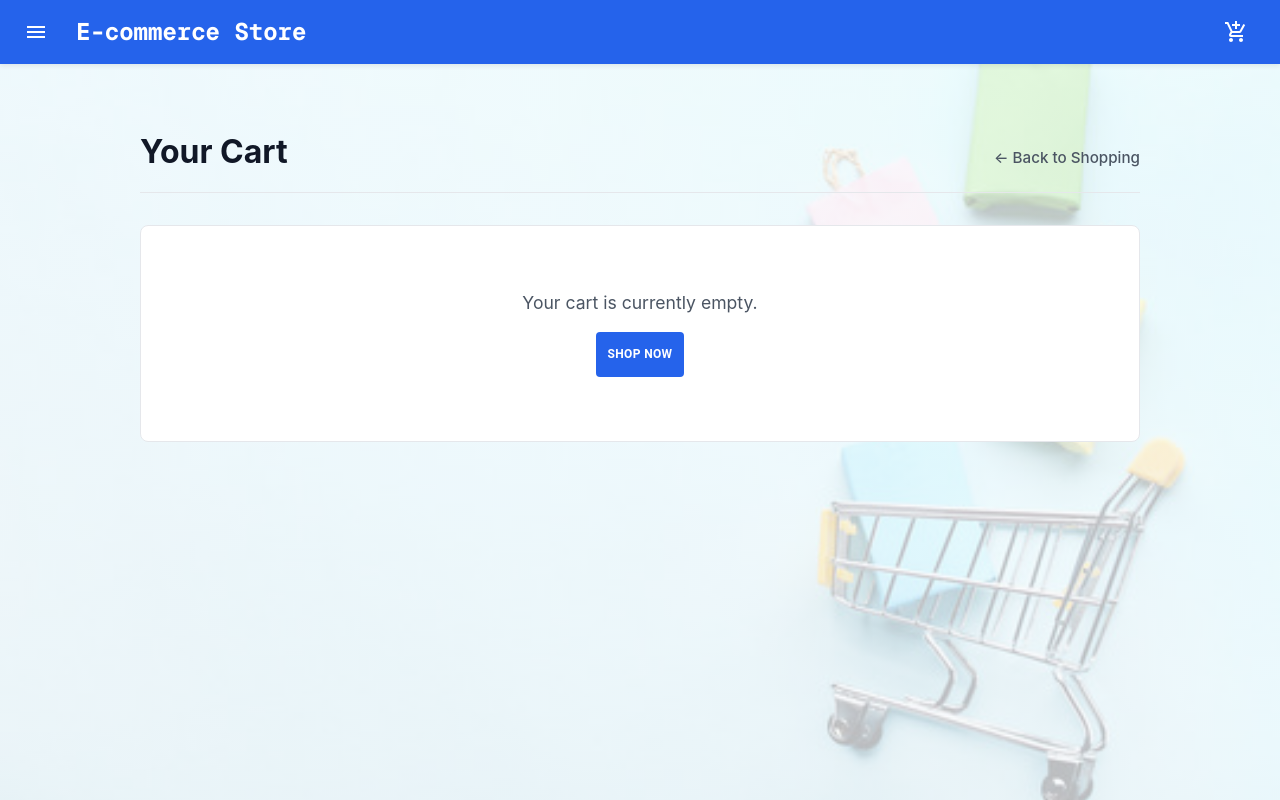
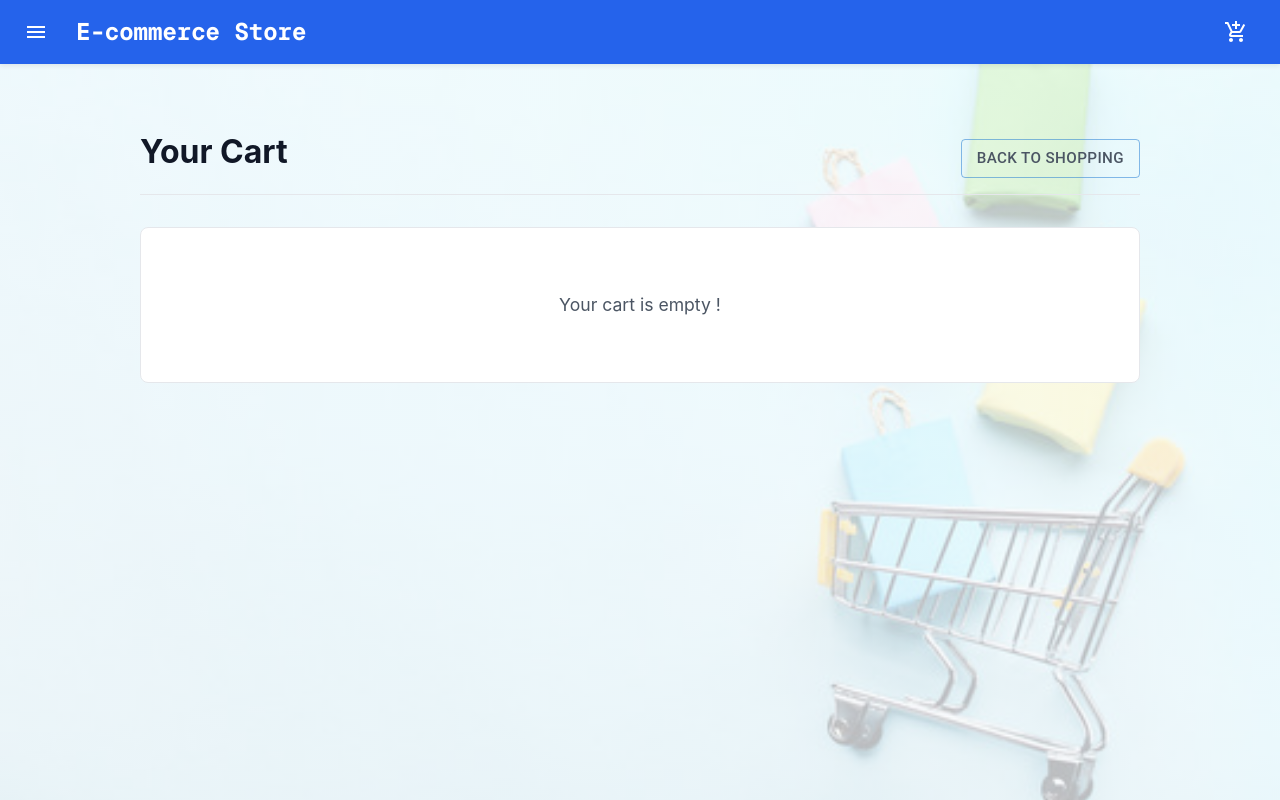
Before and after one commit to nileshXrana/e-commerce, a Next.js app: page /cart in a window 1280 px wide. Built offline with nearby package versions, Linux system fonts and the light colour scheme.

Commit message:
cart flow

```diff
--- a/app/cart/cart.css
+++ b/app/cart/cart.css
@@ -32,7 +32,6 @@
 
 .back-link:hover {
     color: #111827;
-    text-decoration: underline;
 }
 
 .empty-cart {
@@ -103,9 +102,6 @@
     font-weight: 600;
     margin: 0 0 0.25rem 0;
     color: #111827;
-    display: -webkit-box;
-    -webkit-line-clamp: 2;
-    -webkit-box-orient: vertical;
     overflow: hidden;
 }
 
--- a/app/cart/page.jsx
+++ b/app/cart/page.jsx
@@ -10,18 +10,16 @@ import "./cart.css";
 export default function Cart() {
   const [cart, setCart] = useState([]);
 
-  // Load cart from localStorage on mount:
+  // localStorage:
   useEffect(() => {
     const savedCart = localStorage.getItem("cart");
     if (savedCart) {
-      // Filter out items with quantity <= 0 on initial load to be safe
       const parsedCart = JSON.parse(savedCart).filter(item => item.quantity > 0);
       setCart(parsedCart);
     }
   }, []);
 
   const updateCart = (newCart) => {
-    // Only keep items with quantity > 0
     const filteredCart = newCart.filter(item => item.quantity > 0);
     setCart(filteredCart);
     localStorage.setItem("cart", JSON.stringify(filteredCart));
@@ -46,14 +44,14 @@ export default function Cart() {
     updateCart(newCart);
   };
 
-  // Calculate total:
+  // total:
   const subtotal = cart.reduce((sum, item) => sum + item.price * item.quantity, 0);
   const shippingCharge = 1.00;
   const total = subtotal + shippingCharge;
 
   const handlePlaceOrder = () => {
-    alert("Order placed successfully!");
-    updateCart([]); // Clear cart
+    alert("Order placed!");
+    updateCart([]);
   };
 
   return (
@@ -63,17 +61,14 @@ export default function Cart() {
         <div className="cart-container">
           <div className="cart-header">
             <h1 className="cart-title">Your Cart</h1>
-            <Link href="/" className="back-link">← Back to Shopping</Link>
+            <Button className="back" variant="outlined" color="primary">
+              <Link href="/" className="back-link">Back to Shopping</Link>
+            </Button>
           </div>
 
           {cart.length === 0 ? (
             <div className="empty-cart">
-              <p>Your cart is currently empty.</p>
-              <Link href="/">
-                <Button variant="contained" className="addtocart" style={{ width: "auto", marginTop: "1rem" }}>
-                  Shop Now
-                </Button>
-              </Link>
+              <p>Your cart is empty !</p>
             </div>
           ) : (
             <div className="cart-layout">
--- a/app/components/navbar.jsx
+++ b/app/components/navbar.jsx
@@ -44,7 +44,6 @@ const StyledInputBase = styled(InputBase)(({ theme }) => ({
     width: '100%',
     '& .MuiInputBase-input': {
         padding: theme.spacing(1, 1, 1, 0),
-        // vertical padding + font size from searchIcon
         paddingLeft: `calc(1em + ${theme.spacing(4)})`,
         transition: theme.transitions.create('width'),
         [theme.breakpoints.up('sm')]: {
@@ -76,7 +75,9 @@ export default function Navbar({filterHelper}) {
                         component="div"
                         sx={{ flexGrow: 1, display: { xs: 'none', sm: 'block' } }}
                     >
-                        <div className='font-bold font-mono'>E-commerce Store</div>
+                        <Link href="/">
+                            <div className='font-bold font-mono'>E-commerce Store</div>
+                        </Link>
                     </Typography>
 
                     <Link href="/cart" style={{ color: 'inherit', textDecoration: 'none' }}>
--- a/app/layout.jsx
+++ b/app/layout.jsx
@@ -12,7 +12,7 @@ const geistMono = Geist_Mono({
 });
 
 export const metadata = {
-  title: "Create Next App",
+  title: "E-commerce Store",
   description: "Generated by create next app",
 };
 
--- a/app/page.css
+++ b/app/page.css
@@ -11,14 +11,14 @@
 }
 
 .outer {
-    font-family: -apple-system, BlinkMacSystemFont, "Segoe UI", Roboto, Helvetica, Arial, sans-serif;
+    font-family: sans-serif;
     display: grid;
     grid-template-columns: repeat(auto-fill, minmax(280px, 1fr));
     gap: 2rem;
 }
 
 .MuiAppBar-root {
-    background-color: #2563eb !important; /* Solid clean blue */
+    background-color: #2563eb !important;
     color: #ffffff !important;
     box-shadow: 0 2px 5px rgba(0, 0, 0, 0.08) !important;
     border-bottom: none !important;
@@ -43,7 +43,7 @@
 }
 
 .image-container {
-    background-color: #313131f4; /* Clean white canvas for JPEG products */
+    background-color: #313131f4;
     border-bottom: 2px solid rgba(57, 60, 62, 0.2);
     padding: 1.5rem;
     height: 220px;
@@ -75,7 +75,7 @@
 }
 
 .title {
-    color: #0f172a; /* Slate text */
+    color: #0f172a;
     font-size: 0.95rem;
     font-weight: 600;
     line-height: 1.5;
@@ -95,14 +95,14 @@
 .price {
     font-size: 1.35rem;
     font-weight: 700;
-    color: #0284c7; /* Sky-blue price color */
+    color: #0284c7;
     margin: 0;
     padding: 0;
 }
 
 .addtocart {
     width: 100%;
-    background-color: #2563eb !important; /* Solid clean blue */
+    background-color: #2563eb !important;
     color: #ffffff !important;
     font-weight: 600 !important;
     font-size: 0.75rem !important;
@@ -114,7 +114,7 @@
 }
 
 .addtocart:hover {
-    background-color: #1d4ed8 !important; /* Darker blue on hover */
+    background-color: #1d4ed8 !important;
 }
 
 .searchbar {
@@ -141,13 +141,12 @@
     box-shadow: 0 0 0 1px #111827;
 }
 
-/* Quantity Selector styling */
 .qty-selector {
     display: flex;
     align-items: center;
     justify-content: space-between;
     width: 100%;
-    background-color: #f0f9ff; /* Light sky-blue background */
+    background-color: #f0f9ff;
     border: 1px solid rgba(14, 165, 233, 0.2);
     border-radius: 4px;
     height: 38px;
@@ -158,7 +157,7 @@
 .qty-btn {
     border: none;
     background: transparent;
-    color: #0284c7; /* Sky blue buttons */
+    color: #0284c7;
     font-size: 1.25rem;
     font-weight: 600;
     width: 40px;
```
Also changed, not shown: app/page.jsx (+6 -6 lines), public/background.webp (deleted).
